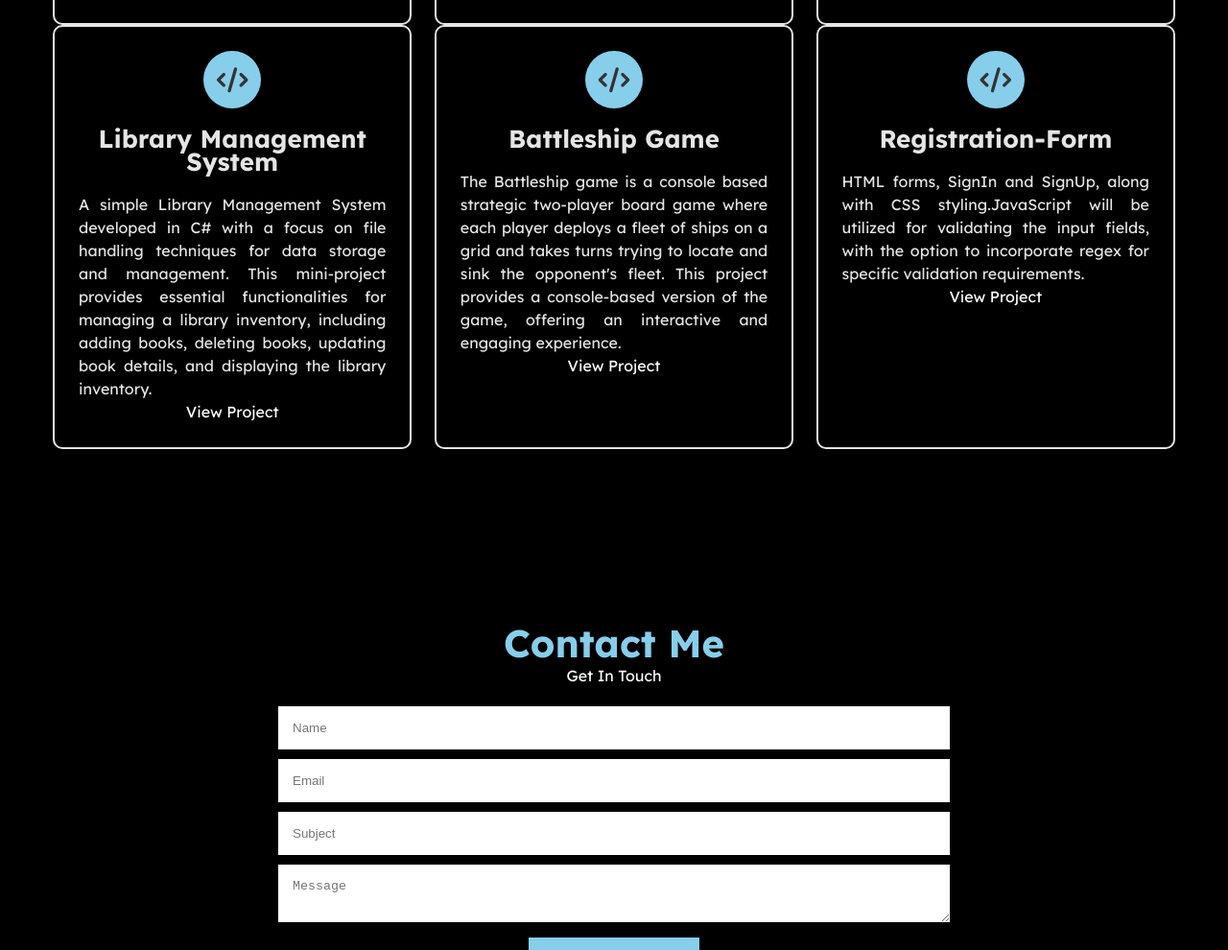
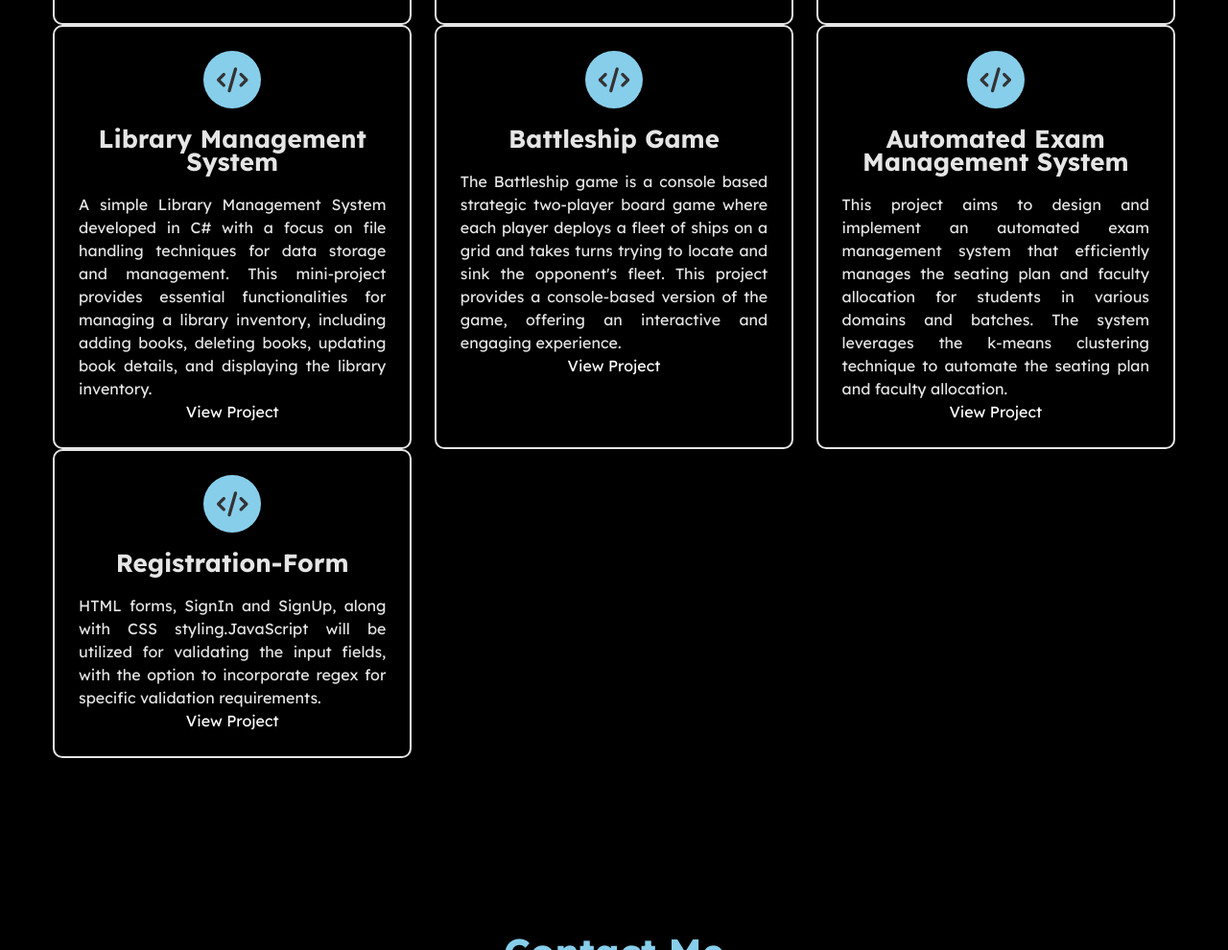
Before and after one commit to ismaildaniyal/Portfolio_Ismail, a plain HTML site: page index.html in a window 1280 px wide. Shown: the part 3141-4131 px from the top of the page at 96% size. Drawn offline with nearby package versions, Linux system fonts and the light colour scheme.

Commit message:
Update index.html

```diff
--- a/index.html
+++ b/index.html
@@ -342,6 +342,14 @@
 
                 <div class="project">
                     <i class="fa fa-code"></i>
+                    <h4>Automated Exam Management System</h4>
+                    <p>This project aims to design and implement an automated exam management system that efficiently manages the seating plan and faculty allocation for students in various domains and batches. The system leverages the k-means clustering technique to automate the seating plan and faculty allocation.</p>
+                    <a href="https://github.com/ismaildaniyal/Registration-Form.git" class="btn btn-primary">View
+                        Project</a>
+                </div>
+
+                <div class="project">
+                    <i class="fa fa-code"></i>
                     <h4>Registration-Form</h4>
                     <p>HTML forms, SignIn and SignUp, along with CSS styling.JavaScript will be utilized for validating the input fields, with the option to incorporate regex for specific validation requirements.</p>
                     <a href="https://github.com/ismaildaniyal/Registration-Form.git" class="btn btn-primary">View
```
